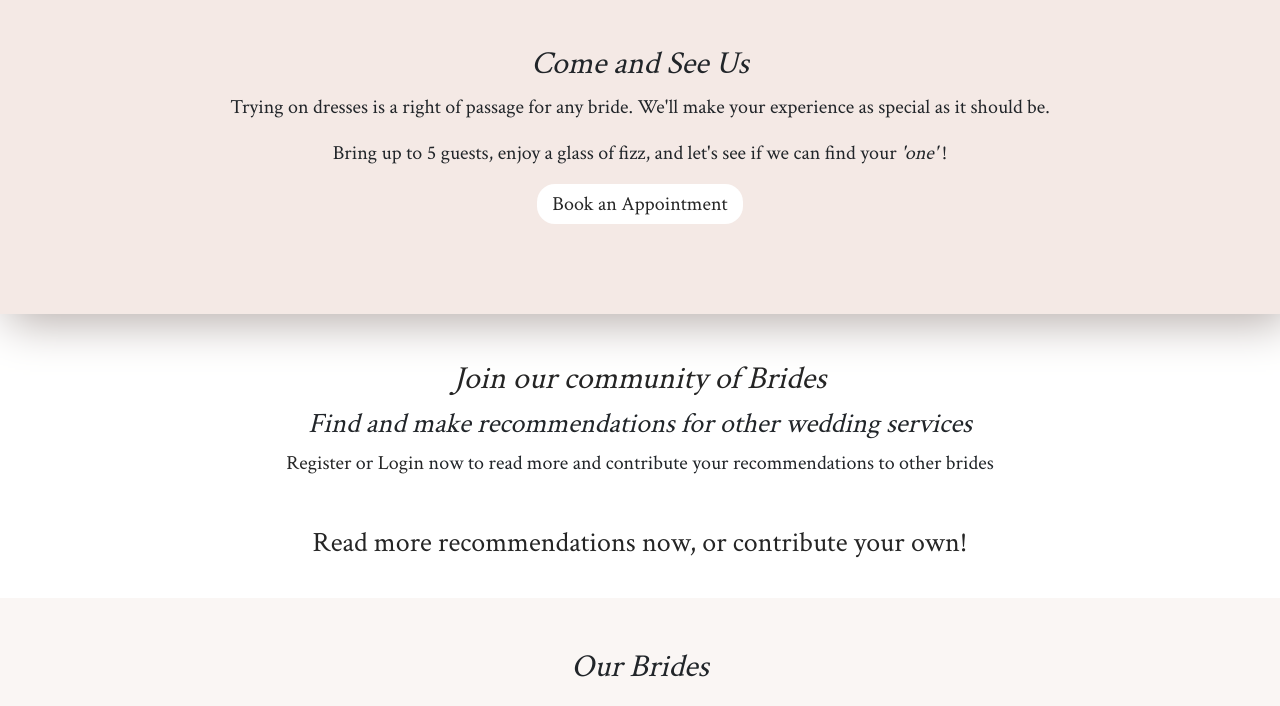
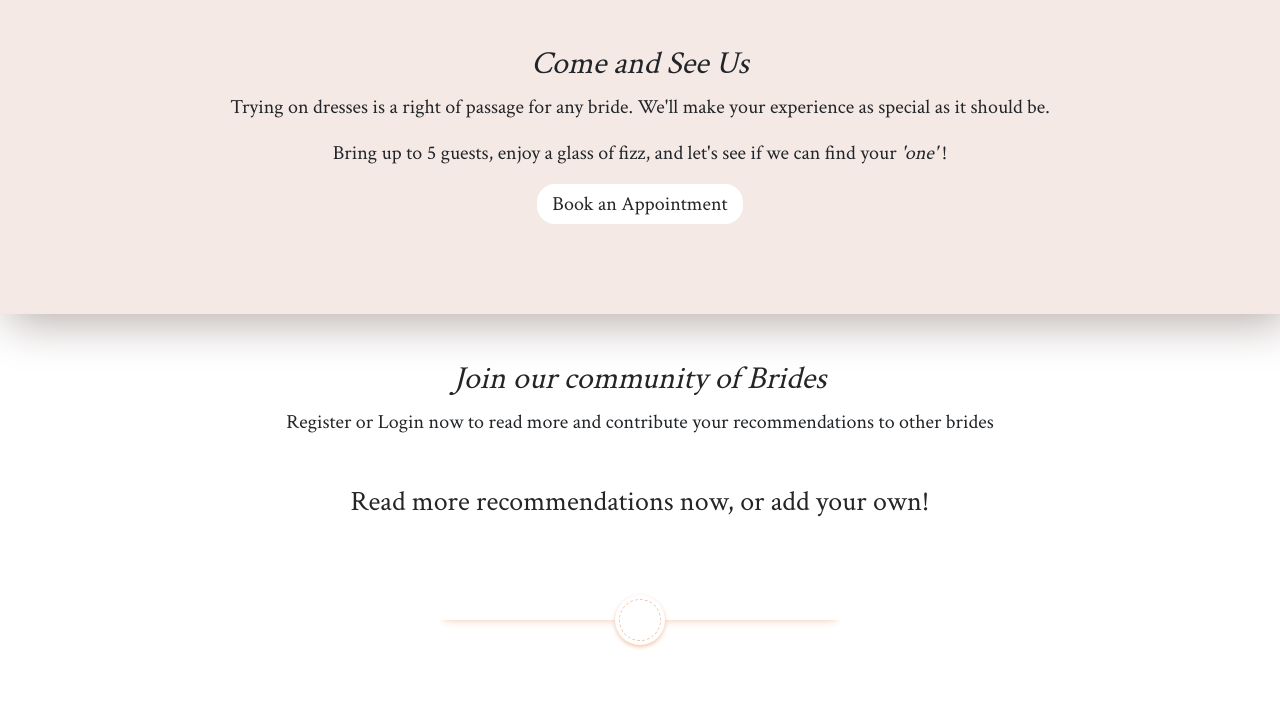
Before and after one commit to llewellynksj/little-white-dress, a Django app: page / in a window 1280 px wide. Shown: the part 1213-1919 px from the top of the page. Run offline with Django 3.2, Linux system fonts and the light colour scheme; data that the repository does not hold is empty; some libraries are stand-ins or nearby versions.

Commit message:
Add page divider before our brides section on homepage

```diff
--- a/contact/templates/about.html
+++ b/contact/templates/about.html
@@ -25,7 +25,7 @@
         <div class="about-text col-12 col-md-7">
             <h3>Where we are</h3>
             <p>Little White Dress has teamed up with local vineyard Rockery Bay to bring you a truly stunning location for your dress shopping needs. You'll find us in the Old Farmhouse, a short walk from the car park, past the estates growing vines.</p>
-            <p>While you're on site why not indulge in a wine tasting at the on-site bar and maybe pick up some special bottles for your special day!</p>
+            <p>While you're here why not indulge in a wine tasting at the on-site bar and maybe pick up some special bottles for your special day!</p>
         </div>
         <div class="brides-img col-12 col-md-5 d-flex align-items-center justify-content-center">
             <img class="about-img" src="https://res.cloudinary.com/ksjl86/image/upload/v1691745534/pexels-life-of-pix-3540_hbuur7.webp" alt="image of grape vines">
--- a/contact/templates/contact_details.html
+++ b/contact/templates/contact_details.html
@@ -34,7 +34,7 @@
                 <div class="form-group">
                     <textarea name="message" name="message" cols="30" rows="10" placeholder="Enter your message"></textarea>
                 </div>
-                <button class="btn btn-secondary">Send</button>
+                <input type="submit" class="btn btn-secondary">
             </form>
         </div>
     </div>
--- a/requirements.txt
+++ b/requirements.txt
@@ -1,9 +1,14 @@
 asgiref==3.7.2
+boto3==1.28.40
+botocore==1.31.40
 cloudinary==1.33.0
 dj-database-url==0.5.0
 dj3-cloudinary-storage==0.0.6
 Django==3.2.20
+django-ses==3.5.0
 gunicorn==21.2.0
+jmespath==1.0.1
 psycopg2==2.9.6
+s3transfer==0.6.2
 sqlparse==0.4.4
 urllib3==1.26.16
--- a/static/css/style.css
+++ b/static/css/style.css
@@ -153,7 +153,6 @@ img {
 
 /* Homepage 'our brides' section styles */
 .outer-section {
-    background-color: #FAF6F4;
     width: 100%;
 }
 .brides-section {
@@ -238,7 +237,7 @@ img {
     border-radius: 15px;
 }
 
-/* Reccomendations Community Page */
+/* Recommendations Community Page */
 .recommendation-cards {
     border: 1px solid #252525;
     border-radius: 15px;
@@ -248,6 +247,55 @@ img {
     box-shadow:  18px 18px 17px #a39c99,
                 -18px -18px 17px #ffffff;
 }
+
+/* Page divider */
+/* Code adapted from Isabel C CodePen 'Pure CSS Horizontal Divider With Star Icon':
+https://codepen.io/isabelc/pen/MmrJgx */
+.divider {
+    margin:64px auto;
+    width:400px;
+    max-width: 100%;
+    position:relative;
+  }
+
+  .divider-inner {
+    overflow:hidden; height:20px;
+  }
+
+  .divider-inner:after {
+    content: '';
+    display: block;
+    margin: -25px auto 0;
+    width: 100%;
+    height: 25px;
+    border-radius: 10px;
+    box-shadow: 0 0 10px #F0C6AD;
+  }
+  .divider span {
+    width: 50px;
+    height: 50px;
+    position: absolute;
+    bottom: 100%;
+    margin-bottom: -25px;
+    left: 50%;
+    margin-left: -25px;
+    border-radius: 100%;
+    box-shadow: 0 2px 4px #F0C6AD;
+    background: #fff;
+  }
+  .divider i {
+    position: absolute;
+    top: 4px;
+    bottom: 4px;
+    left: 4px;
+    right: 4px;
+    border-radius: 100%;
+    border: 1px dashed #F0C6AD;
+    text-align: center;
+    line-height: 40px;
+    color: #F0C6AD;
+    font-size: 30px;
+  }
 
 /* Contact Page styles */
 iframe {
@@ -259,6 +307,7 @@ iframe {
 
 /* Footer styles */
 footer {
+    background-color: #FAF6F4;
     position: absolute;
     right: 0;
     left: 0;
--- a/templates/index.html
+++ b/templates/index.html
@@ -77,7 +77,6 @@
         {% else %}
             <a class="link-no-decor link-hover" href="{% url 'login' %}"><h2><em>Join our community of Brides</em></h2></a>
         {% endif %}
-        <h3><em>Find and make recommendations for other wedding services</em></h3>
         <p class="lead"><a class="link-no-decor link-hover" href="{% url 'register' %}">Register</a> or <a class="link-no-decor link-hover" href="{% url 'login' %}">Login</a> now to read more and contribute your recommendations to other brides</p>
 
         <!-- Sample of Recommendations -->
@@ -98,20 +97,22 @@
                 {% endfor %}
             </div>
         </div>
-
         <div class="mt-4 pt-2">
             {% if user.is_authenticated %}
-                <a class="link-no-decor link-hover" href="{% url 'community' %}"><h3>Read more recommendations now, or contribute your own!</h3></a>
+                <a class="link-no-decor link-hover" href="{% url 'community' %}"><h3>Read more recommendations now, or add your own!</h3></a>
             {% else %}
-                <a class="link-no-decor link-hover" href="{% url 'login' %}"><h3>Read more recommendations now, or contribute your own!</h3></a>
+                <a class="link-no-decor link-hover" href="{% url 'login' %}"><h3>Read more recommendations now, or add your own!</h3></a>
             {% endif %}
         </div>
     </div>
 
+    <!-- Page Divider -->
+    <div class="divider"><div class="divider-inner"></div><span><i class="fa-thin fa-circle-heart"></i></span></div>
+
     <!-- Testimonials section -->
     <div class="outer-section">
         <div class="container-fluid section-title brides-section">
-            <h2><em>Our Brides</em></h2>
+            <h2><em>Meet Our Brides</em></h2>
             <div class="row brides-row-1">
                 <div class="brides-text-first col-12 col-sm-6">
                     <h3>Kate & James</h3>
```
Also changed, not shown: contact/views.py (+13 -1 lines), littlewhitedress/settings.py (+8 -0 lines).
